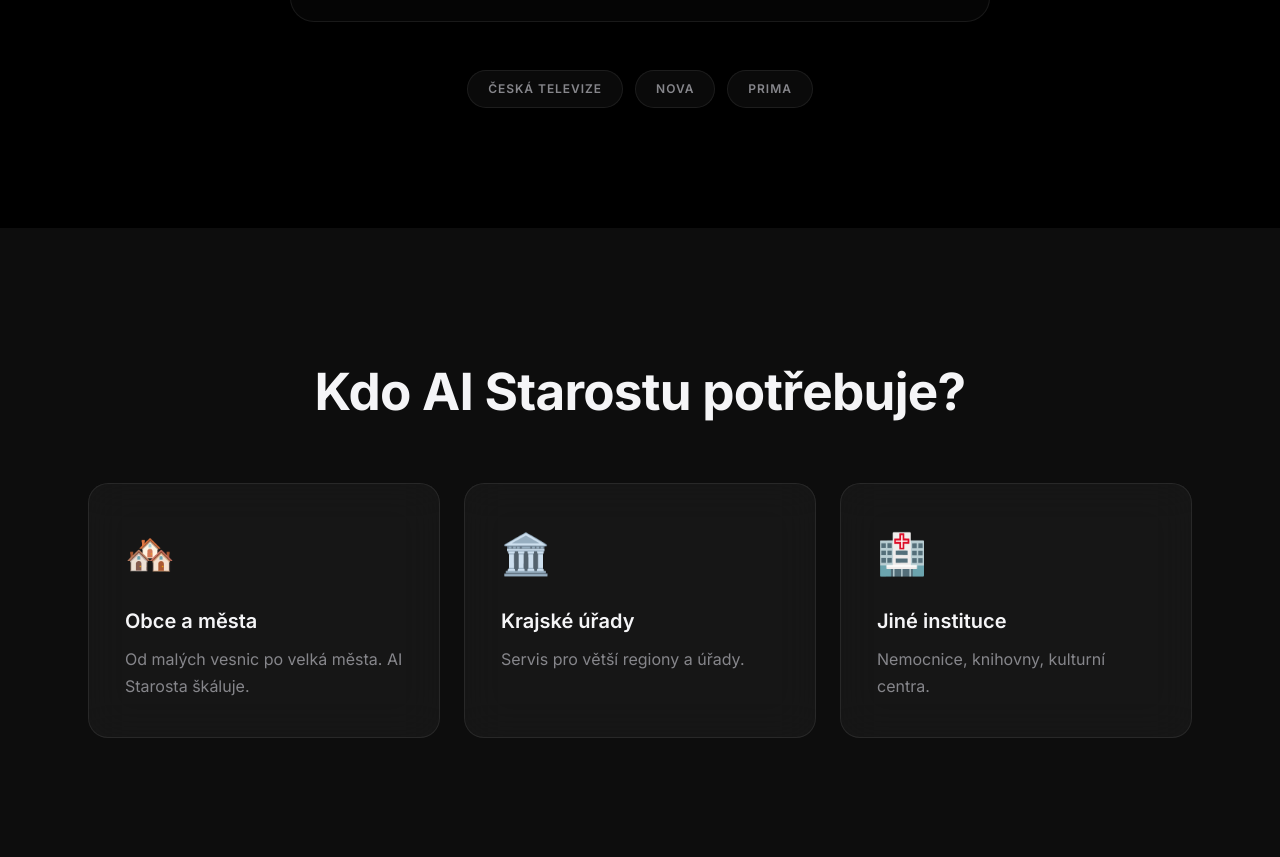
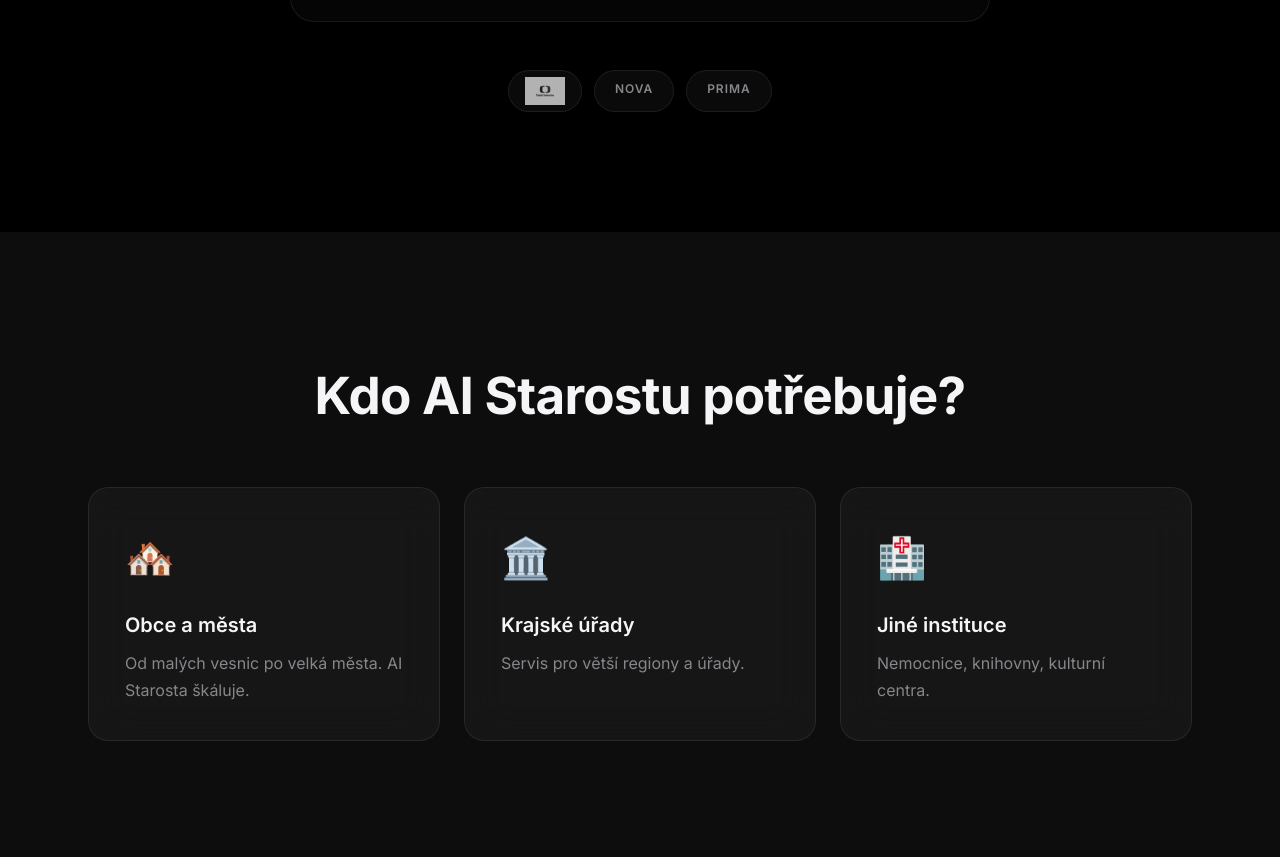
Before and after one commit to mnagovicz/ai-starosta-web, a plain HTML site: page index.html in a window 1280 px wide. Shown: the part 3919-4776 px from the top of the page. Drawn offline with Linux system fonts and the light colour scheme.

Commit message:
feat: nahrazení textu ČT logem

```diff
--- a/index.html
+++ b/index.html
@@ -136,7 +136,7 @@
         <span>📸 foto ze spuštění 9. 4. 2026</span>
       </div>
       <div class="media-badges fade-up">
-        <span class="media-badge">Česká televize</span>
+        <span class="media-badge media-badge-logo"><img src="ct-logo.jpg" alt="Česká televize" class="media-logo"></span>
         <span class="media-badge">Nova</span>
         <span class="media-badge">Prima</span>
       </div>
--- a/style.css
+++ b/style.css
@@ -482,6 +482,25 @@ blockquote cite {
   color: #86868b;
   letter-spacing: 0.08em;
   text-transform: uppercase;
+}
+
+.media-badge-logo {
+  padding: 6px 16px;
+  display: flex;
+  align-items: center;
+  justify-content: center;
+}
+
+.media-logo {
+  height: 28px;
+  width: auto;
+  object-fit: contain;
+  filter: grayscale(100%) brightness(0.7);
+  transition: filter 0.2s;
+}
+
+.media-badge-logo:hover .media-logo {
+  filter: grayscale(0%) brightness(1);
 }
 
 /* === CONTACT FORM === */
```
Also changed, not shown: ct-logo.jpg (added).
